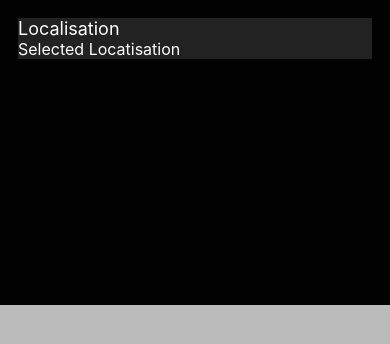
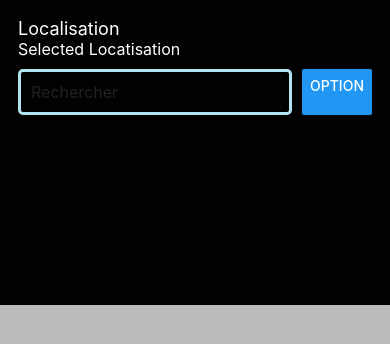
Before and after one commit to ChanAlex2357/coffee, a React Native app: screen / in a window 390 px wide. Shown: the top 344 px of the page. Built offline with nearby package versions, Linux system fonts and the light colour scheme.

Commit message:
Control view

```diff
--- a/src/components/molecules/Localisation.js
+++ b/src/components/molecules/Localisation.js
@@ -2,7 +2,7 @@ import React from "react";
 import { Text,StyleSheet ,View } from "react-native";
 
 const Localisation = () => {
-    return <View style={{backgroundColor:'#222'}}>
+    return <View>
                 <Text style={styles.text_title}>Localisation</Text>
                 <Text style={styles.text_cl}>Selected Locatisation</Text>
             </View>
@@ -15,7 +15,7 @@ const styles = StyleSheet.create({
     },
     text_cl : {
         color:'#fff',
-        fontSize : 16
+        fontSize : 16,
     },
 });
 
--- a/src/components/organics/BaseInfo.js
+++ b/src/components/organics/BaseInfo.js
@@ -1,15 +1,19 @@
 import React from "react";
 import { Text,StyleSheet ,View } from "react-native";
 import Localisation from "../molecules/Localisation";
+import Control from "../molecules/Control";
 
 const BaseInfo = () => {
-    return <View>
+    return <View style={styles.base_view} >
         <Localisation></Localisation>
+        <Control></Control>
     </View>
 };
 
 const styles = StyleSheet.create({
-
+    base_view :{
+        gap:10
+    }
 });
 
 export default BaseInfo;
```
Also changed, not shown: 1 other file (tests, documents, lock files or other folders).
